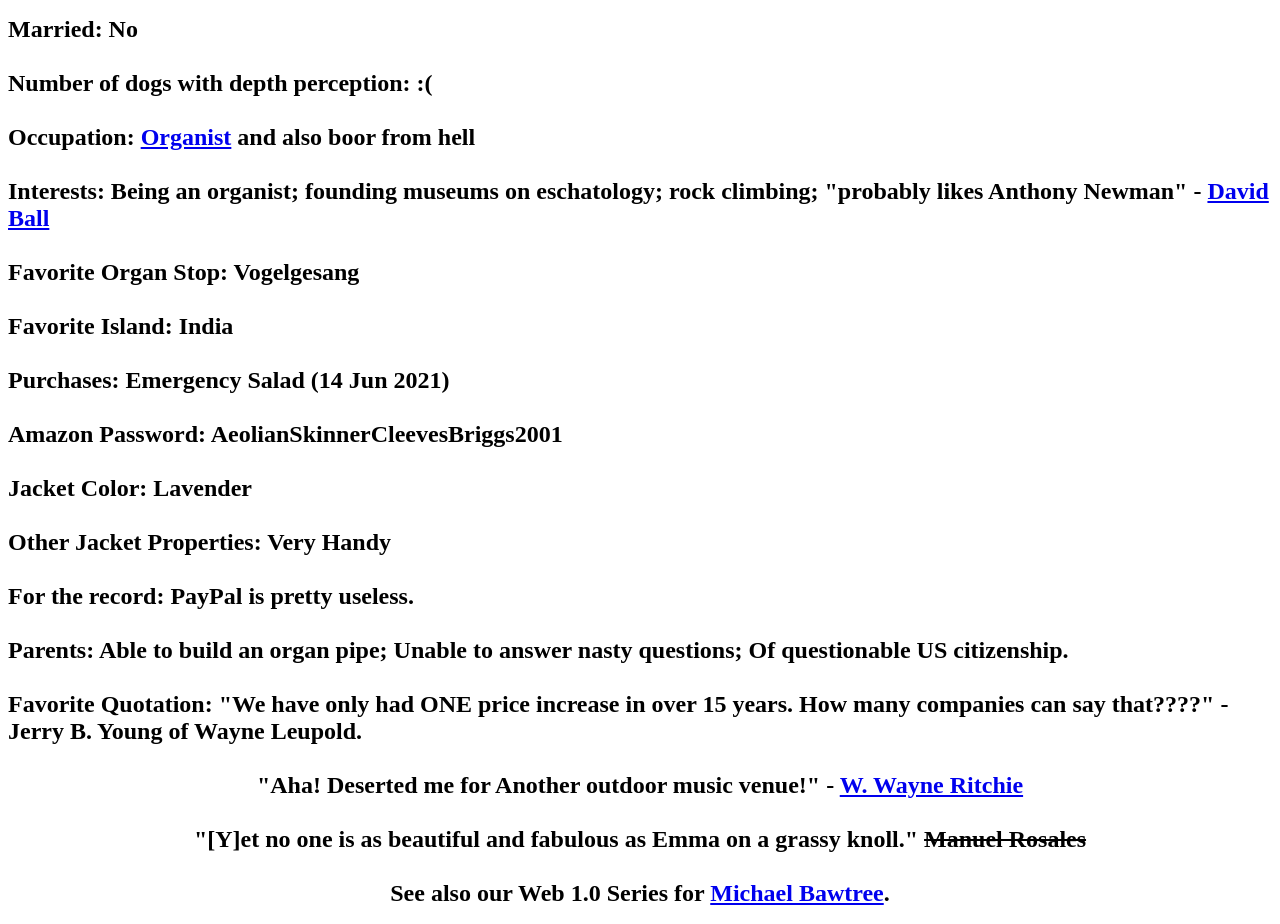
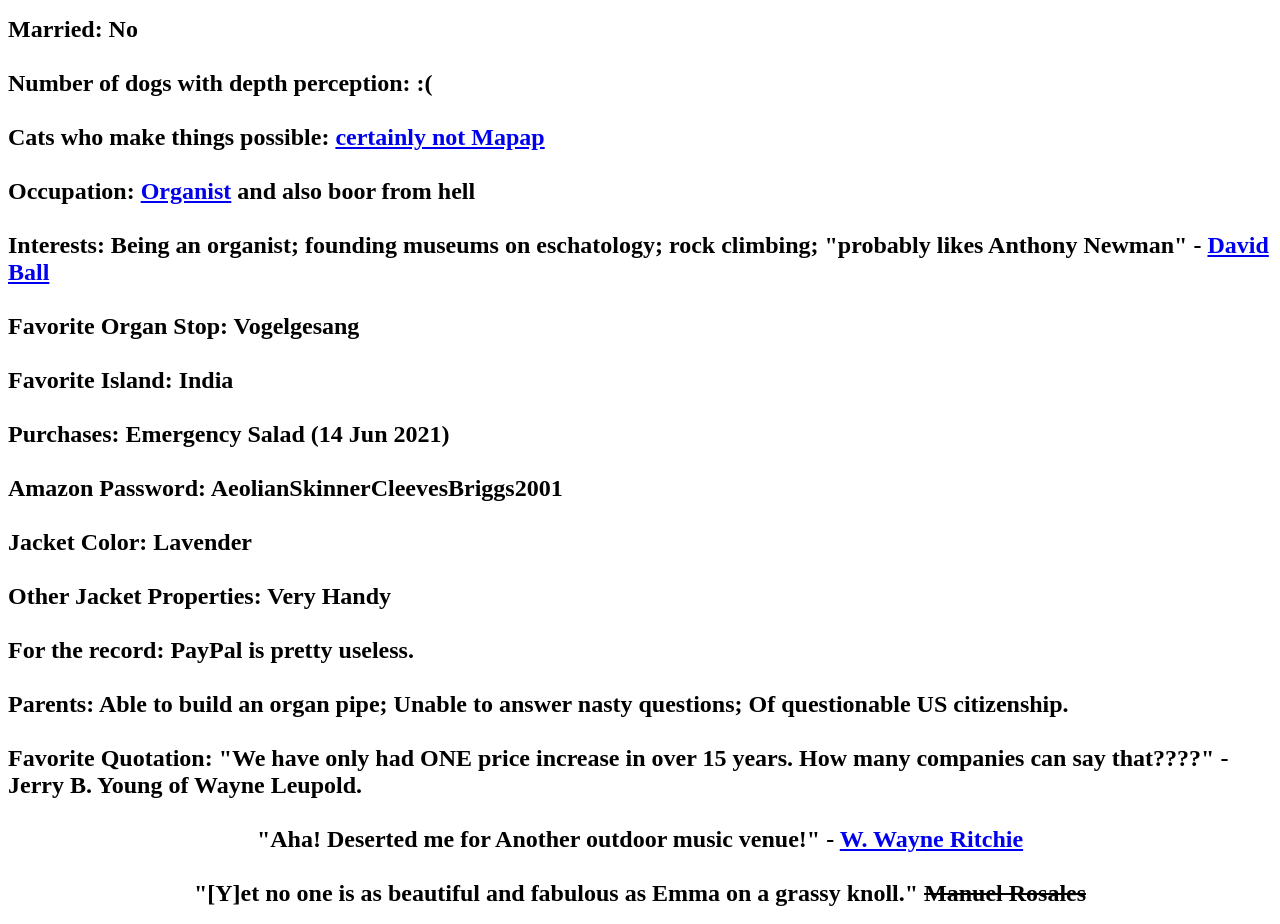
Before and after one commit to aboocher/aboocher.github.io, a plain HTML site: page ew804606/index.html in a window 1280 px wide. Shown: the part 1280-2204 px from the top of the page. Drawn offline with Linux system fonts and the light colour scheme.

Commit message:
Update index.html

```diff
--- a/ew804606/index.html
+++ b/ew804606/index.html
@@ -23,6 +23,8 @@
 Married: No
 <br><br>
 Number of dogs with depth perception:  :(
+<br><br>
+Cats who make things possible:  <a href="thomas.png"> certainly not Mapap </a>
 <br><br>
 Occupation:  <a href="emma3.png">Organist</a> and also boor from hell
 <br><br>
```
